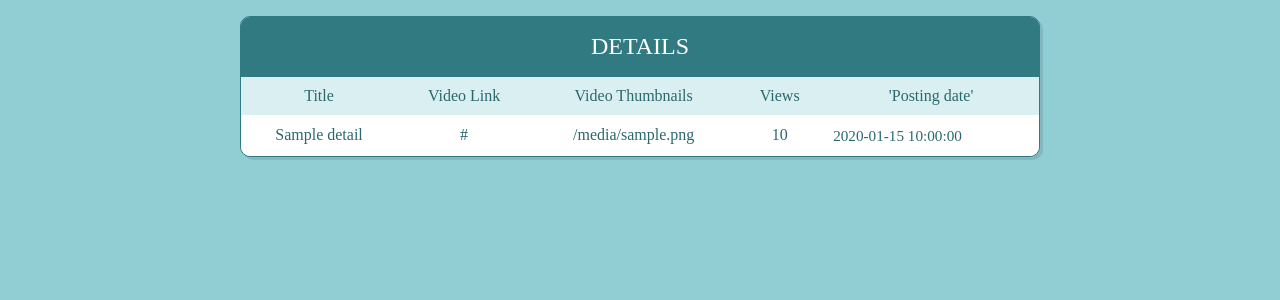
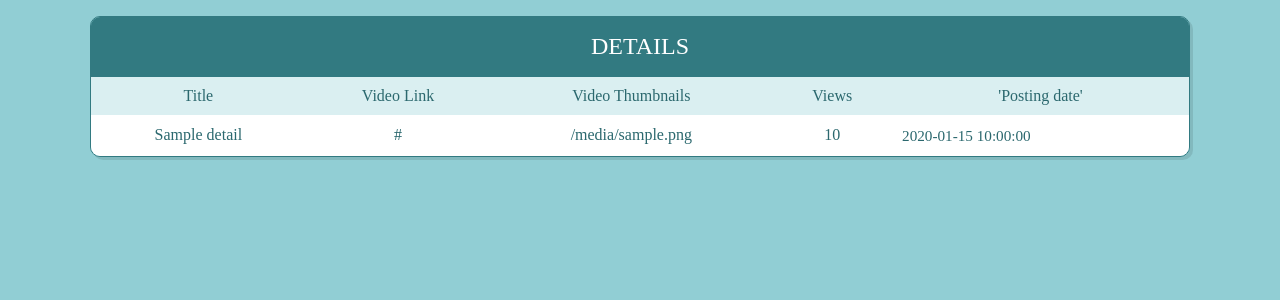
Before and after one commit to akhil3417/PW_YT_details_Ass_Week7, a Flask app: template templates/result.html in a window 1280 px wide. Shown: the top 300 px of the page. Run offline with Flask 3, Linux system fonts and the light colour scheme; the template is opened without the code that fills it: most values are stand-ins (such as "Sample title", 1, 10 or a date in 2020); some libraries are stand-ins or nearby versions.

Commit message:
refractor(style.css): fix tables not rendering completely in chromium based browsers

```diff
--- a/static/css/style.css
+++ b/static/css/style.css
@@ -27,7 +27,7 @@ img {
   max-width: calc(100% - 2em);
   margin: 1em auto;
   overflow: hidden;
-  width: 800px;
+  width: 1100px;
 }
 
 table {
```
